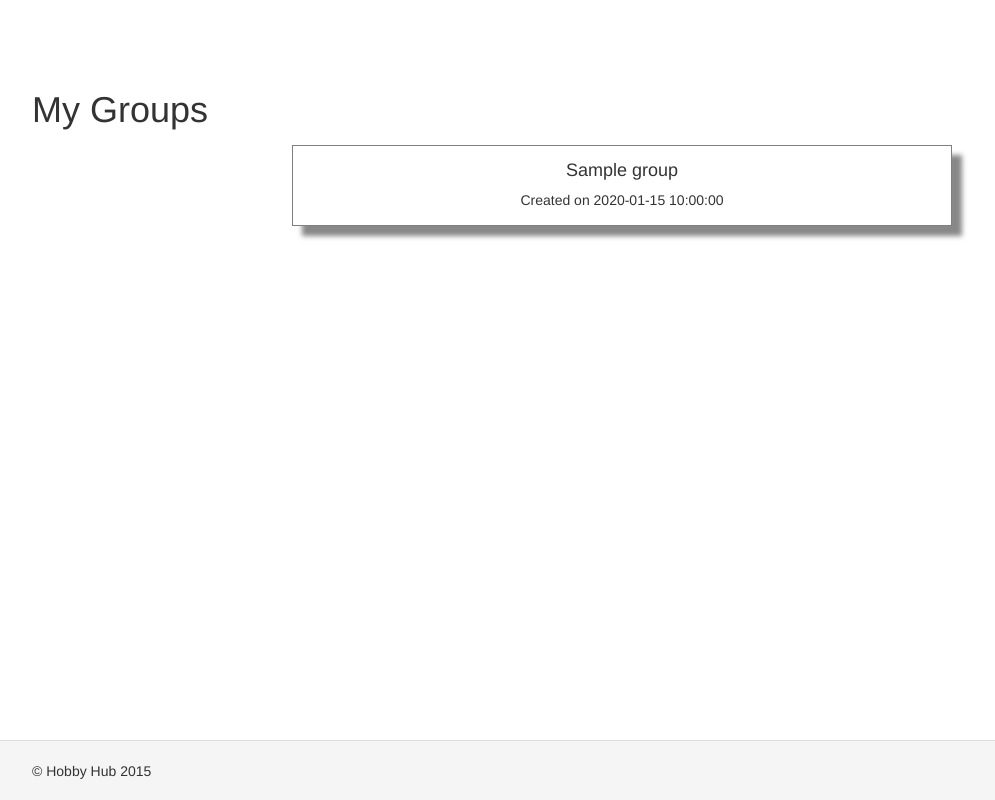
After one commit to wwcao/group8, a Yii app: template basic/views/site/view-group.php in a window 1280 px wide. The commit adds this page. Shown: the whole page, without its empty margins (38-1033 px from the left). Run offline with PHP 8.4 and a stand-in for Yii, Linux system fonts and the light colour scheme; the template is opened without the code that fills it: most values are stand-ins (such as "Sample title", 1, 10 or a date in 2020); data that the repository does not hold is empty; some libraries are stand-ins or nearby versions.

Commit message:
able to view group

```diff
--- /dev/null
+++ b/basic/views/site/view-group.php
@@ -0,0 +1,23 @@
+<?php
+use yii\helpers\Html;
+use yii\widgets\LinkPager;
+?>
+<?php if(count($myGroups)>0) { ?>
+<div>
+
+    <h1>My Groups</h1>
+    <ul class="groups">
+    <?php foreach ($myGroups as $group): ?>
+        <li><div class="group">
+                <h4><?= Html::encode("{$group->groupname}") ?></h4>
+                <p>Created on <?= Html::encode("{$group->create_date}") ?></p>
+            </div>
+            <br>
+        </li>
+    <?php endforeach; ?>
+    </ul>
+
+    <?= LinkPager::widget(['pagination' => $pagination]) ?>
+</div>
+
+<?php }?>
--- a/basic/web/css/site.css
+++ b/basic/web/css/site.css
@@ -103,3 +103,17 @@ a.desc:after {
     margin-left: 15%;
     margin-right: 15%;
 }
+
+.groups {
+    list-style-type: none;
+}
+
+.group {
+    border-top-color: gray;
+    padding: 5px 10px 5px 10px;
+    margin: 15px 20% 10px 20%;
+    box-shadow: 10px 10px 5px #888888;
+    align-items: center;
+    text-align:center;
+    border:1px solid gray;
+}
```
Also changed, not shown: basic/controllers/SiteController.php (+23 -1 lines), basic/models/Groups.php (+6 -3 lines).
